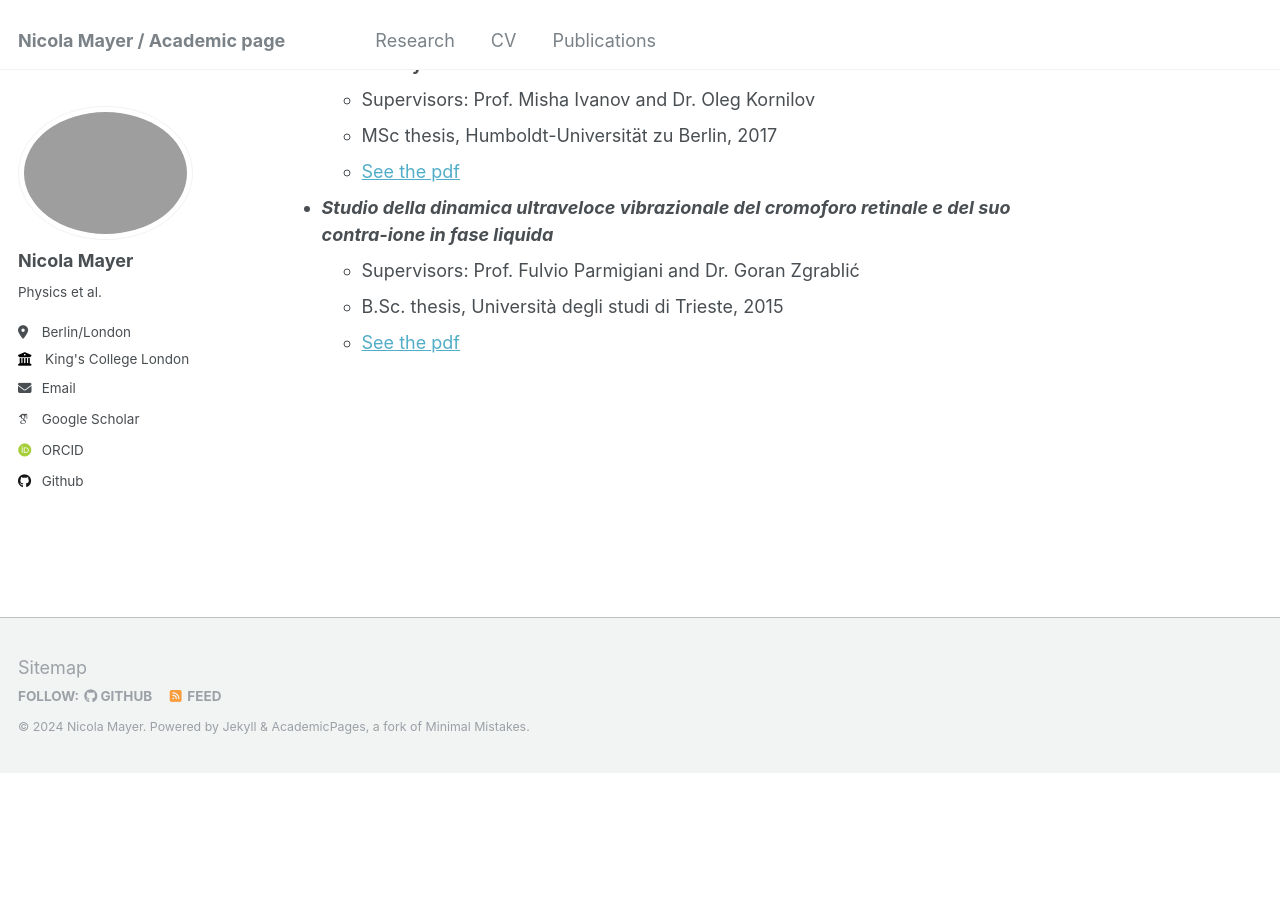
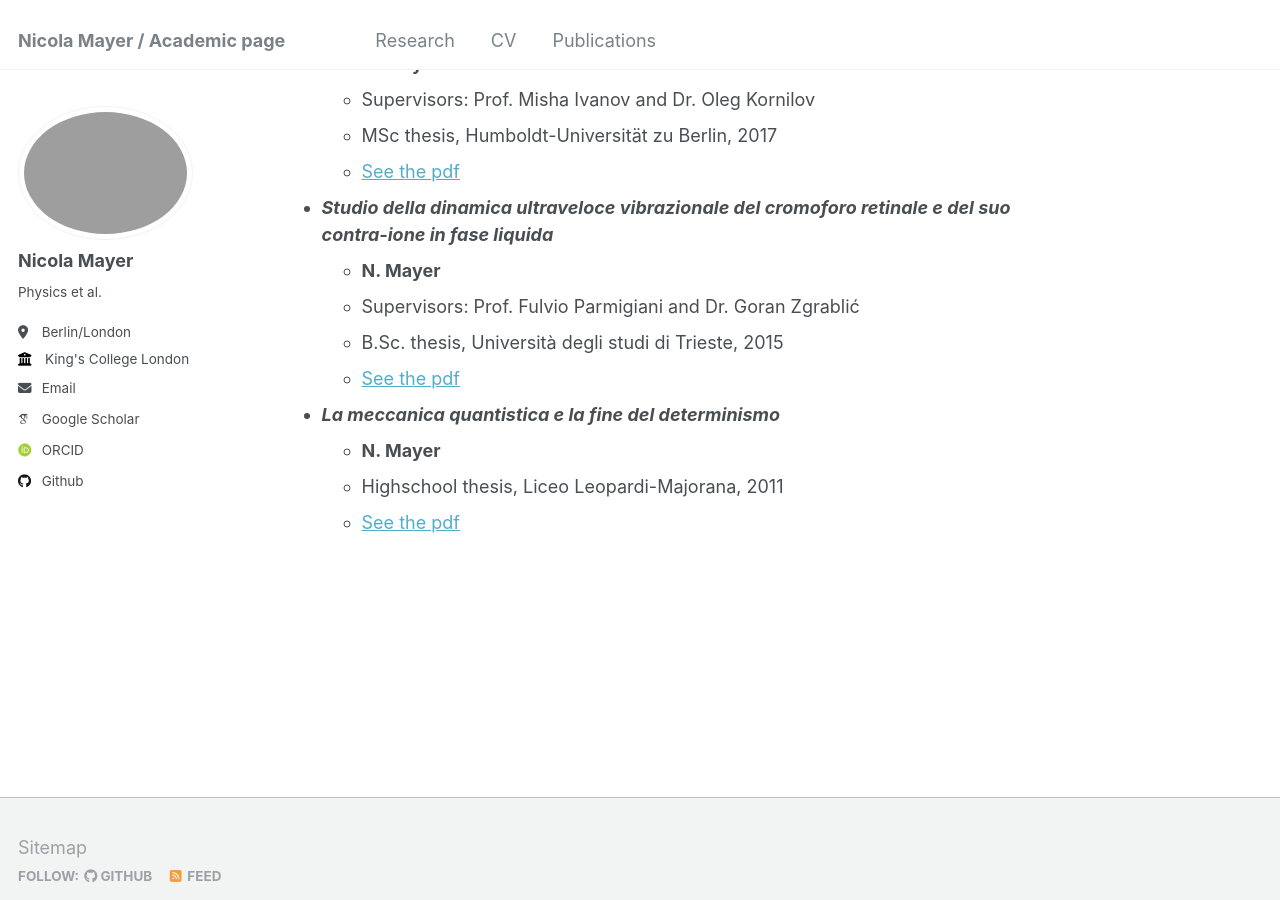
Before and after one commit to GCBSNicola/GCBSNicola.github.io, a Jekyll site: the page built from _pages/publications_markdown.md, in a window 1280 px wide and 900 px high, scrolled down 1896 px. Built offline with Jekyll 4.4.1, drawn with Linux system fonts in a browser that asks for light colours; some web fonts are replaced; before the commit the page ends 2668 px from its top, so only the background shows below that.

Commit message:
added HS thesis

```diff
--- a/_pages/publications_markdown.md
+++ b/_pages/publications_markdown.md
@@ -62,6 +62,12 @@ See also my [Google Scholar](https://scholar.google.com/citations?user=9EZ2fK4AA
     - [See the pdf](../files/Thesis_MSc.pdf)
 
 - ***Studio della dinamica ultraveloce vibrazionale del cromoforo retinale e del suo contra-ione in fase liquida***
+    - **N. Mayer**
     - Supervisors: Prof. Fulvio Parmigiani and Dr. Goran Zgrablić
     - B.Sc. thesis, Università degli studi di Trieste, 2015
     - [See the pdf](../files/Thesis_BSc.pdf)
+
+- ***La meccanica quantistica e la fine del determinismo***
+    - **N. Mayer**
+    - Highschool thesis, Liceo Leopardi-Majorana, 2011
+    - [See the pdf](../files/Thesis_HS.pdf)
```
Also changed, not shown: 1 other file.
